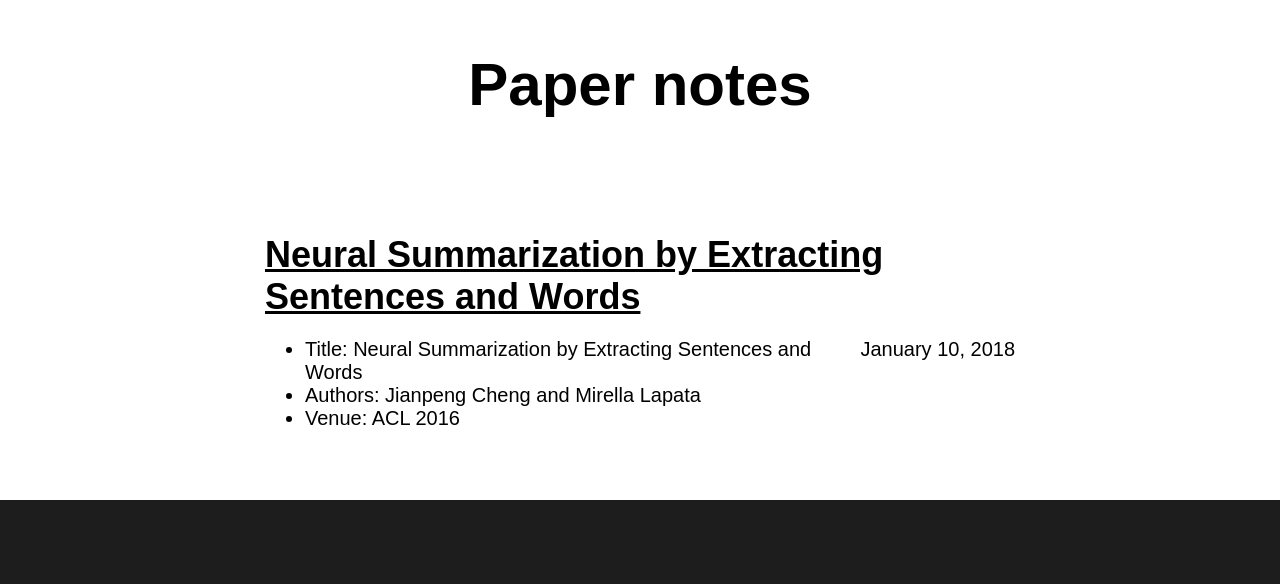
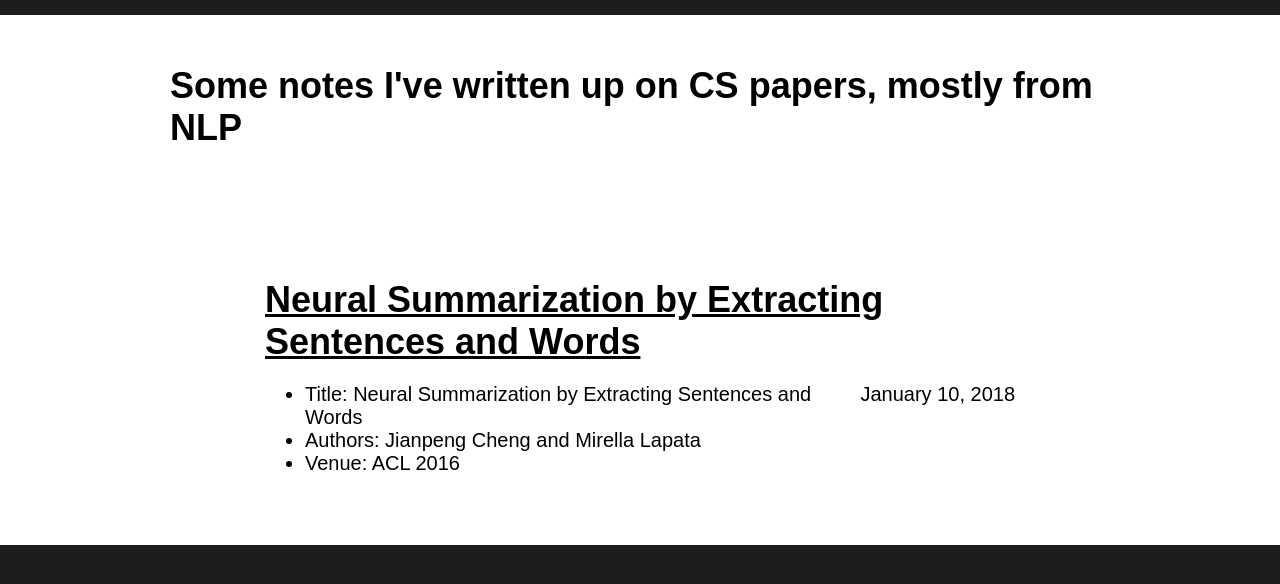
Before and after one commit to AbeHandler/AbeHandler.github.io, a Jekyll site: the page built from blog.md, in a window 1280 px wide. Shown: the top 584 px of the page. Built offline with Jekyll 4.4.1, drawn with Linux system fonts in a browser that asks for light colours.

Commit message:
just backup

```diff
--- a/blog.md
+++ b/blog.md
@@ -4,8 +4,7 @@
 navigation_weight: 2
 ---
 <div class="container">
-	<h2 class="spacing">Paper notes</h2>
-
+	<h3 class="spacing">Some notes I've written up on CS papers, mostly from NLP</h3>
 	<div class="blog-posts">
 		{% for post in site.posts %}
 			<div class="blog-post spacing">
```
